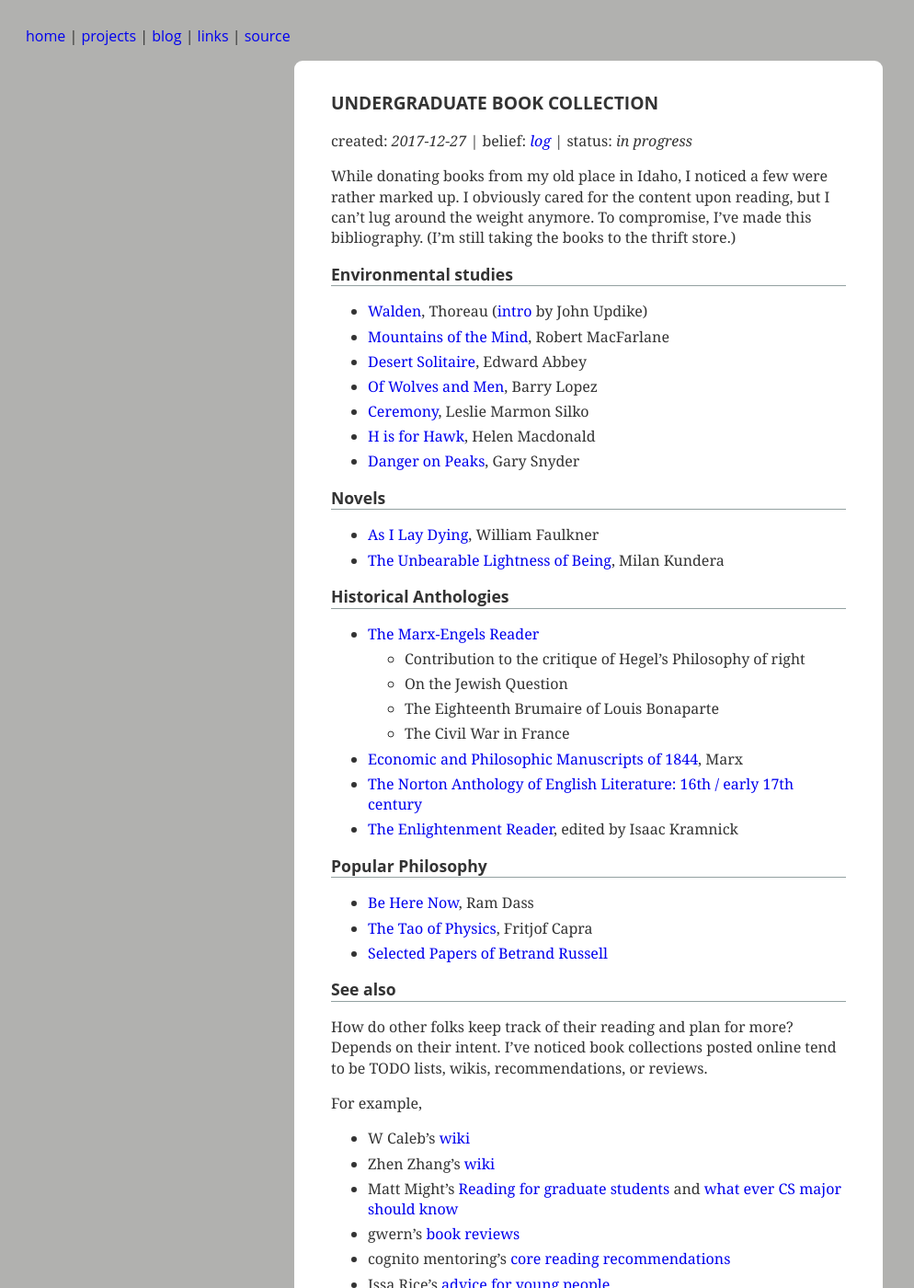
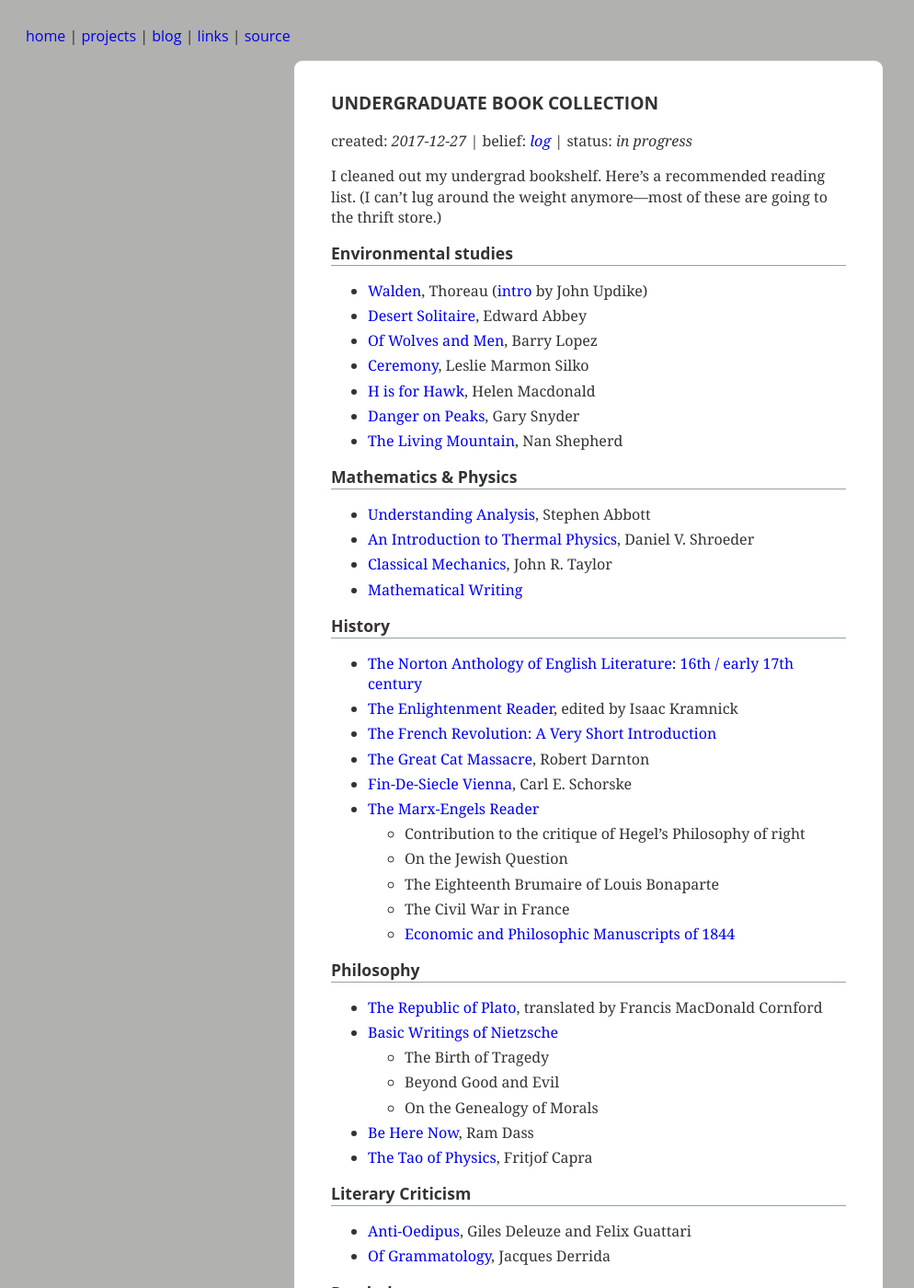
Before and after one commit to coltongrainger/blog, a Jekyll site: the page built from _posts/2017-12-27-reading.md, in a window 1280 px wide and 1400 px high. Shown: the whole window at 92% size, without its empty margins (0-994 px from the left). Built offline with Jekyll 4.4.1, drawn with Linux system fonts in a browser that asks for light colours; our own code applies the rules of GitHub Pages for plain Markdown files; some of the changed text lies outside the part shown.

Commit message:
finish categorization.

```diff
--- a/_posts/2017-12-27-reading.md
+++ b/_posts/2017-12-27-reading.md
@@ -5,39 +5,62 @@ belief: log
 status: in progress
 ---
 
-While donating books from my old place in Idaho, I noticed a few were rather marked up. I obviously cared for the content upon reading, but I can't lug around the weight anymore. To compromise, I've made this bibliography. (I'm still taking the books to the thrift store.)
+I cleaned out my undergrad bookshelf. Here's a recommended reading list. (I can't lug around the weight anymore---most of these are going to the thrift store.)
 
 ## Environmental studies
 
 - [Walden](https://en.wikipedia.org/wiki/Walden), Thoreau ([intro](http://assets.press.princeton.edu/chapters/i10729.pdf) by John Updike)
-- [Mountains of the Mind](https://www.amazon.com/Mountains-Mind-Adventures-Reaching-Summit/dp/0375714065), Robert MacFarlane
 - [Desert Solitaire](https://en.wikipedia.org/wiki/Desert_Solitaire), Edward Abbey
 - [Of Wolves and Men](http://www.powells.com/book/of-wolves-men-9780684163222?p_isbn&partnerid=35409), Barry Lopez
 - [Ceremony](https://en.wikipedia.org/wiki/Ceremony_(Silko_novel)), Leslie Marmon Silko
 - [H is for Hawk](https://en.wikipedia.org/wiki/H_is_for_Hawk), Helen Macdonald
 - [Danger on Peaks](https://www.amazon.com/Danger-Peaks-Deluxe-Gary-Snyder/dp/1619024519), Gary Snyder
+- [The Living Mountain](https://www.amazon.com/Living-Mountain-Celebration-Cairngorm-Mountains/dp/0857861832), Nan Shepherd
+
+## Mathematics & Physics
+
+- [Understanding Analysis](http://www.springer.com/us/book/9781493927111), Stephen Abbott
+- [An Introduction to Thermal Physics](http://physics.weber.edu/thermal/overview.html), Daniel V. Shroeder
+- [Classical Mechanics](https://archive.org/details/JohnTaylorClassicalMechanics), John R. Taylor
+- [Mathematical Writing](http://jmlr.csail.mit.edu/reviewing-papers/knuth_mathematical_writing.pdf)
+
+## History
+
+- [The Norton Anthology of English Literature: 16th / early 17th century](http://media.wwnorton.com/cms/contents/NAEL9_Complete_TOC.pdf)
+- [The Enlightenment Reader](https://www.amazon.com/Portable-Enlightenment-Reader-Library/dp/0140245669), edited by Isaac Kramnick
+- [The French Revolution: A Very Short Introduction](https://books.google.com/books?id=RFWsDAAAQBAJ)
+- [The Great Cat Massacre](https://en.wikipedia.org/wiki/The_Great_Cat_Massacre), Robert Darnton
+- [Fin-De-Siecle Vienna](https://en.wikipedia.org/wiki/Fin-de-si%C3%A8cle_Vienna), Carl E. Schorske
+- [The Marx-Engels Reader](https://www.amazon.com/The-Marx-Engels-Reader-Second-Edition/dp/039309040X)
+	- Contribution to the critique of Hegel's Philosophy of right
+	- On the Jewish Question
+	- The Eighteenth Brumaire of Louis Bonaparte
+	- The Civil War in France
+	- [Economic and Philosophic Manuscripts of 1844](https://en.wikipedia.org/wiki/Economic_and_Philosophic_Manuscripts_of_1844)
+
+## Philosophy
+
+- [The Republic of Plato](https://www.amazon.com/Republic-Plato-Francis-Macdonald-Cornford/dp/B007GAHDFC), translated by Francis MacDonald Cornford
+- [Basic Writings of Nietzsche](https://www.amazon.com/Writings-Nietzsche-Modern-Library-Classics/dp/0679783393)
+	- The Birth of Tragedy
+	- Beyond Good and Evil
+	- On the Genealogy of Morals
+- [Be Here Now](https://en.wikipedia.org/wiki/Be_Here_Now_(book)), Ram Dass
+- [The Tao of Physics](https://en.wikipedia.org/wiki/The_Tao_of_Physics), Fritjof Capra
+
+## Literary Criticism
+
+- [Anti-Oedipus](https://en.wikipedia.org/wiki/Anti-Oedipus), Giles Deleuze and Felix Guattari
+- [Of Grammatology](https://en.wikipedia.org/wiki/Of_Grammatology), Jacques Derrida
+
+## Psychology
+
+- [The Art of Time](https://www.amazon.com/Art-Time-English-French/dp/020107978X), Jean-Louis Servan-Screiber (thanks Ruth!)
 
 ## Novels
 
 - [As I Lay Dying](https://en.wikipedia.org/wiki/As_I_Lay_Dying), William Faulkner
 - [The Unbearable Lightness of Being](https://en.wikipedia.org/wiki/The_Unbearable_Lightness_of_Being), Milan Kundera
-
-## Historical Anthologies
-
-- [The Marx-Engels Reader](https://www.amazon.com/The-Marx-Engels-Reader-Second-Edition/dp/039309040X)
-	- Contribution to the critique of Hegel's Philosophy of right
-	- On the Jewish Question
-	- The Eighteenth Brumaire of Louis Bonaparte
-	- The Civil War in France
-- [Economic and Philosophic Manuscripts of 1844](https://en.wikipedia.org/wiki/Economic_and_Philosophic_Manuscripts_of_1844), Marx
-- [The Norton Anthology of English Literature: 16th / early 17th century](http://media.wwnorton.com/cms/contents/NAEL9_Complete_TOC.pdf)
-- [The Enlightenment Reader](https://www.amazon.com/Portable-Enlightenment-Reader-Library/dp/0140245669), edited by Isaac Kramnick
-
-## Popular Philosophy
-
-- [Be Here Now](https://en.wikipedia.org/wiki/Be_Here_Now_(book)), Ram Dass
-- [The Tao of Physics](https://en.wikipedia.org/wiki/The_Tao_of_Physics), Fritjof Capra
-- [Selected Papers of Betrand Russell](https://www.amazon.com/Selected-Papers-Bertrand-Russell-Library/dp/B0006D9BAG)
 
 ## See also
 
```
